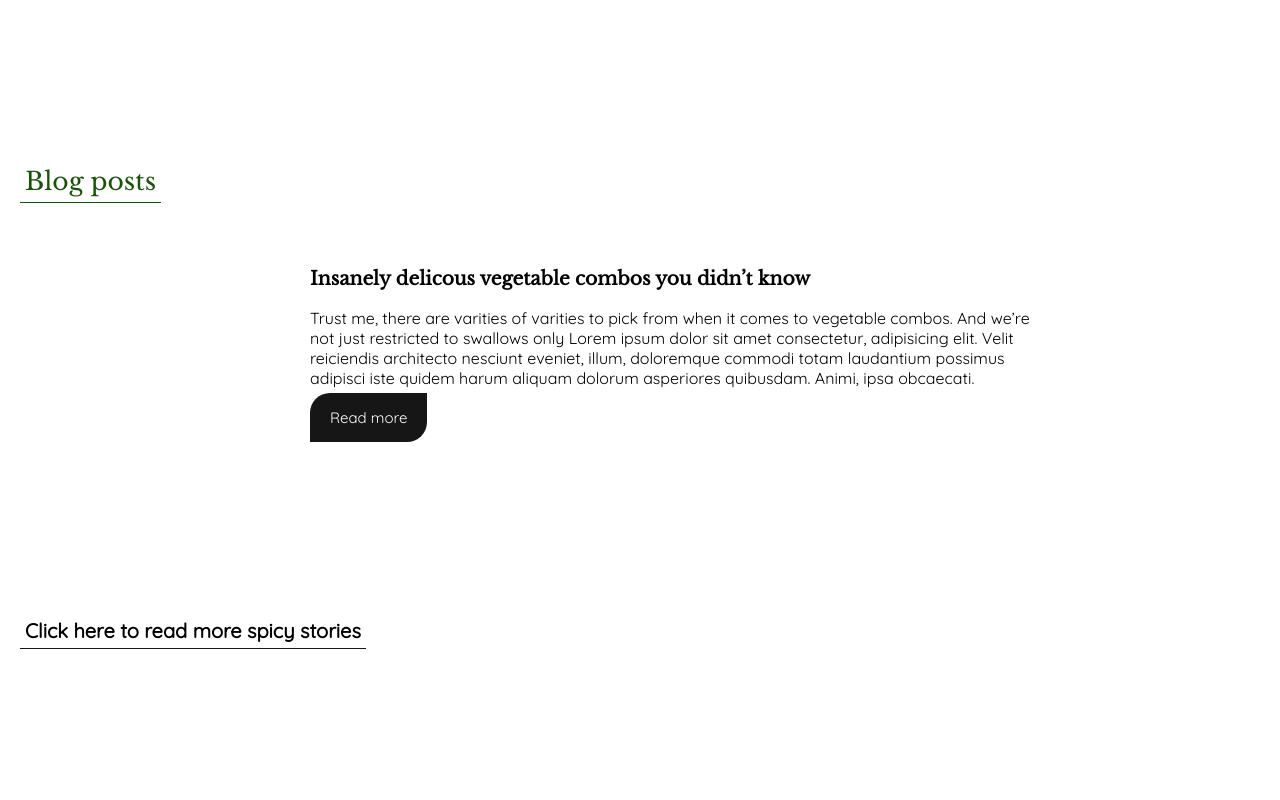
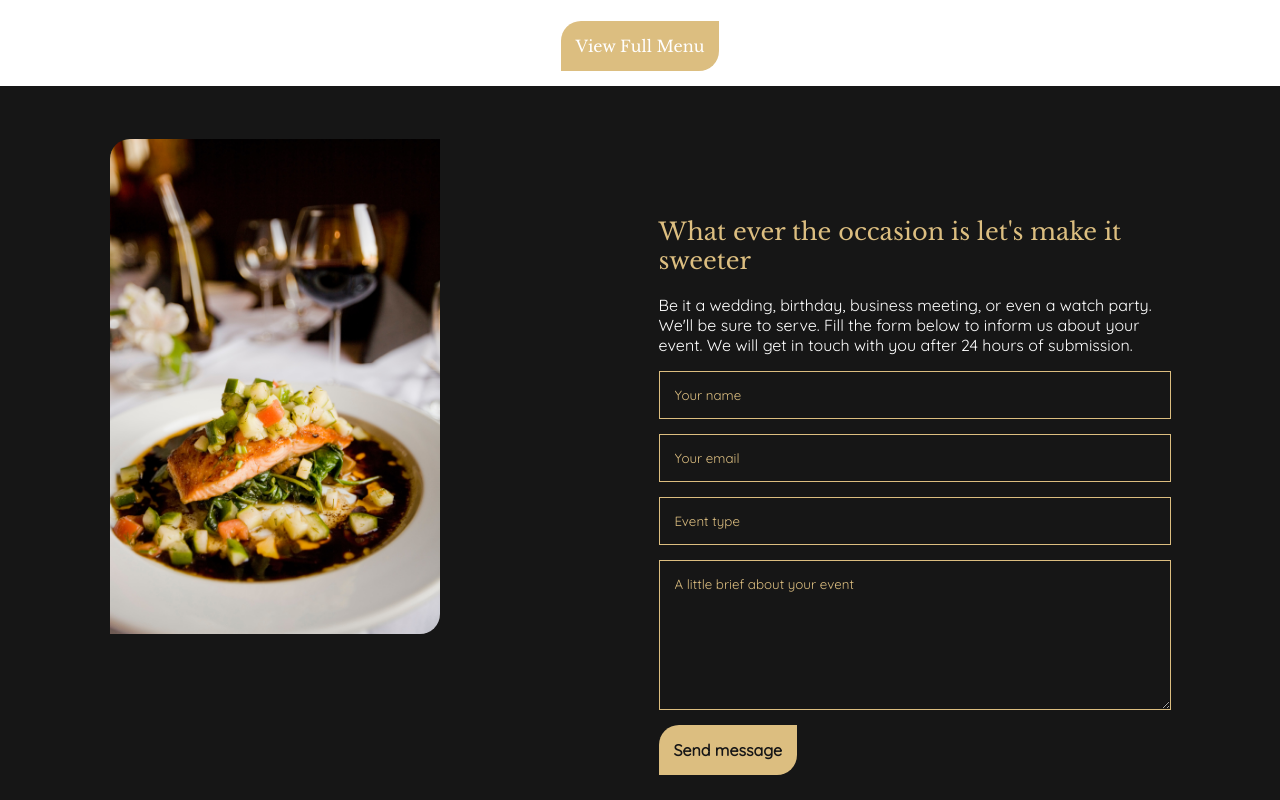
Before and after one commit to tochukwu19/Rivalry-Meals, an Eleventy site: page index.html in a window 1280 px wide. Shown: the part 1560-2360 px from the top of the page. Built offline with nearby package versions, Linux system fonts and the light colour scheme; Eleventy itself is replaced by a stand-in of ours; files that its build step writes are made by us from their sources.

Commit message:
Pulling now

```diff
--- a/assets/style.css
+++ b/assets/style.css
@@ -173,6 +173,7 @@
     border-bottom-right-radius: 20px;
     width: fit-content;
     margin: auto;
+    margin-bottom: 15px;
 }
 
 .card {
@@ -208,6 +209,99 @@
     width: 125px !important;
 }
 
+/* Form Section */
+.formsec {
+    height: 100vh;
+    width: 100%;
+    background-color: #161616;
+    display: flex;
+    align-items: center;
+}
+
+.formsec-cont {
+    display: flex;
+    justify-content: space-around;
+    align-items: center;
+}
+
+.form-text h2 {
+    color: #DCBE80;
+    font-weight: lighter;
+}
+
+.form-text p {
+    color: #fff;
+    font-family: "Quicksand", sans-serif;
+}
+
+.formsec-cont img {
+    width: 330px;
+}
+
+.form-field {
+    display: flex;
+    flex-direction: column;
+}
+
+.form-field input {
+    border: 1px solid #DCBE80;
+    color: #DCBE80;
+    font-family: "Quicksand",
+        sans-serif;
+    padding: 15px;
+    margin-bottom: 15px;
+    background-color: transparent;
+}
+
+.form-field textarea {
+    border: 1px solid #DCBE80;
+    color: #DCBE80;
+    font-family: "Quicksand",
+        sans-serif;
+    padding: 15px;
+    margin-bottom: 15px;
+    background-color: transparent;
+    height: 150px;
+}
+
+.form-field input::placeholder {
+    color: #DCBE80;
+    font-family: "Quicksand",
+        sans-serif;
+
+}
+
+.form-field textarea::placeholder {
+    color: #DCBE80;
+    font-family: "Quicksand",
+        sans-serif;
+
+}
+
+.formsec-cont-right {
+    display: flex;
+    flex-direction: column;
+    width: 40%;
+}
+
+.form-field a {
+    text-decoration: none;
+    color: #161616;
+    background-color: #DCBE80;
+    padding: 15px;
+    border-top-left-radius: 20px;
+    border-bottom-right-radius: 20px;
+    width: fit-content;
+    font-family: "Quicksand",
+        sans-serif;
+    font-weight: bold;
+}
+
+.formsec-cont-left img {
+    border-top-left-radius: 20px;
+    border-bottom-right-radius: 20px;
+    transform: translateY(-100px);
+}
 
 /* Footer */
 footer {
@@ -254,6 +348,7 @@
     position: relative;
     top: 0;
 }
+
 /* Blog */
 #blog {
     padding: 50px 20px;
@@ -410,6 +505,26 @@
         margin-left: 90px;
     }
 
+    .formsec {
+        height: auto;
+    }
+
+    .formsec-cont {
+        flex-direction: column;
+    }
+
+    .formsec-cont-right {
+        width: 70%;
+    }
+
+    .form-field a {
+        margin-bottom: 15px;
+    }
+
+    .formsec-cont-left img {
+        transform: translateY(0px);
+        margin-top: 15px;
+    }
 
 }
 
--- a/index.html
+++ b/index.html
@@ -67,6 +67,33 @@
             </div>
         </div>
     </section>
+    <section class="formsec">
+        <div class="formsec-cont">
+            <div class="formsec-cont-left">
+                <img src="./assets/images/casey-lee-awj7sRviVXo-unsplash.jpg" alt="Form image">
+            </div>
+            <div class="formsec-cont-right">
+                <div class="form-text">
+                    <h2>What ever the occasion is let's make it sweeter</h2>
+                    <p>Be it a wedding, birthday, business meeting, or even a watch party. We'll be sure to
+                        serve.
+                        Fill the form
+                        below to inform us about your event. We will get in touch with you after 24 hours of
+                        submission.</p>
+                </div>
+
+                <div class="form-field">
+                    <input type="text" placeholder="Your name">
+                    <input type="text" placeholder="Your email">
+                    <input type="text" placeholder="Event type">
+                    <textarea name="Message" placeholder="A little brief about your event"></textarea>
+                    <a href="#">Send message</a>
+
+                </div>
+
+            </div>
+        </div>
+    </section>
     <section id="blog">
         <p class="blog-heading">Blog posts</p>
         <div class="blog-sect">
```
